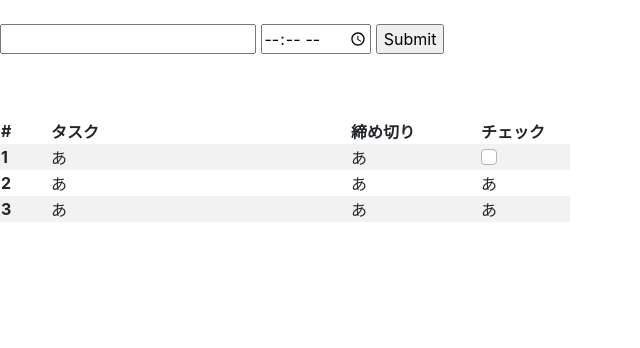
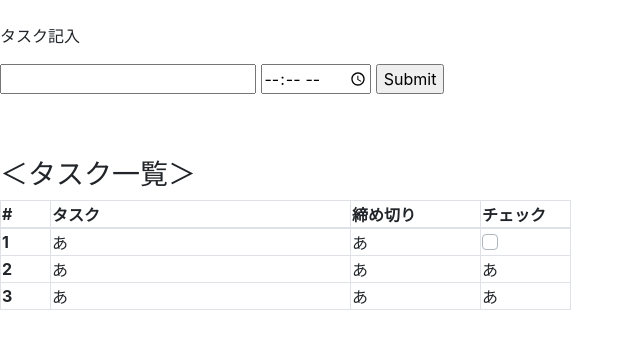
Before and after one commit to kyutech-programming-club/task-changer, a plain HTML site: page index.html in a window 1280 px wide. Shown: the whole page, without its empty margins (0-640 px from the left). Drawn offline with nearby package versions, Linux system fonts and the light colour scheme.

Commit message:
change index.html

```diff
--- a/index.html
+++ b/index.html
@@ -3,16 +3,15 @@
     <meta charset="UTF-8">
     <title>Button Sample</title>
  </head>
-
  <body><br>
+  <p>タスク記入</p>
   <form action="/cgi-bin/sample.py" method="POST">
     <input type="text" name="foo">
     <input type="time" min="0:00" max="23:59" name="bar">
     <input type="submit">
   </form><br><br>
-
-    <table class="table-striped
-    ">
+  <h3>＜タスク一覧＞</h3>
+    <table class="table-bordered">
         <thead>
             <tr>
               <th>#</th>
```
